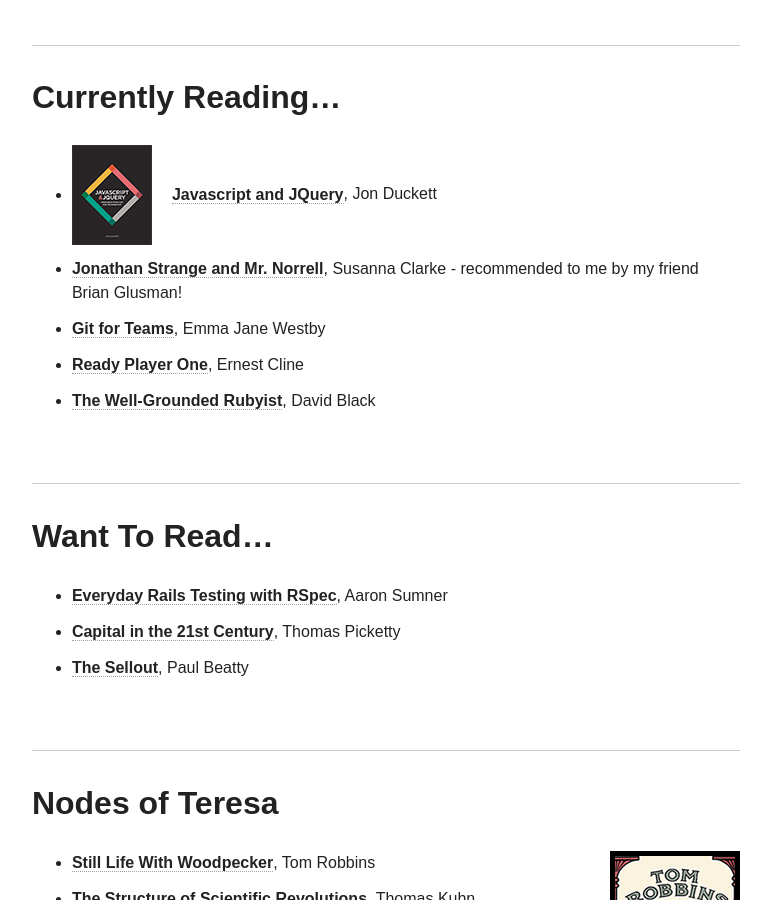
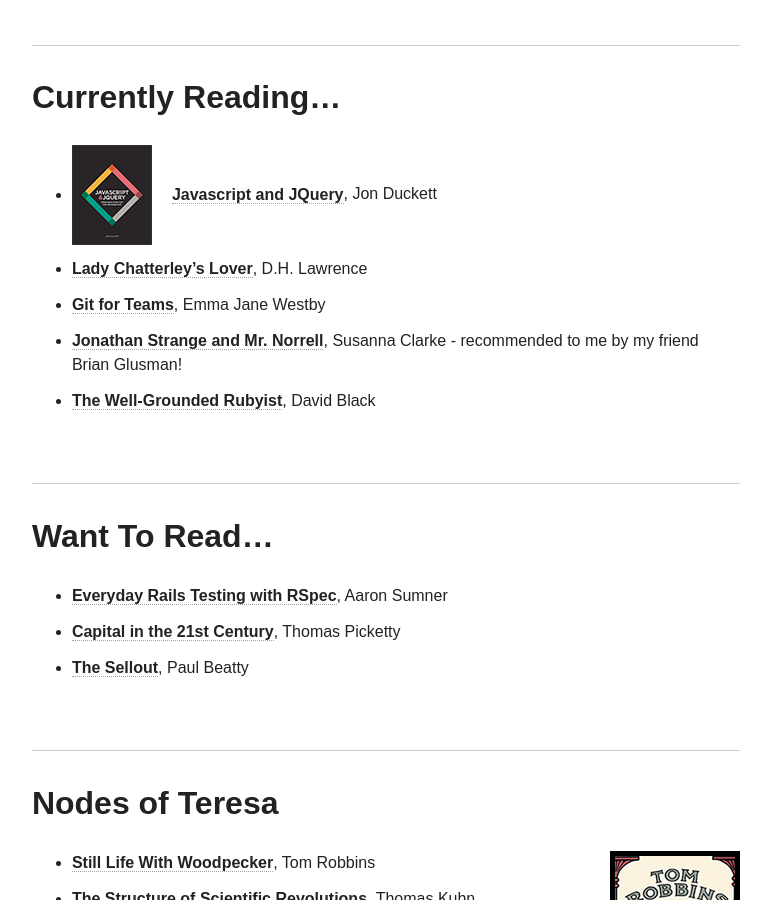
Before and after one commit to teresafinn/teresafinn.github.io, a Jekyll site: the page built from books/index.md, in a window 1280 px wide and 900 px high, scrolled down 1608 px. Shown: the whole window, without its empty margins (254-1025 px from the left). Built offline with Jekyll 4.4.1, drawn with Linux system fonts in a browser that asks for light colours; nearby versions of some CDN libraries.

Commit message:
Add book

```diff
--- a/books/index.md
+++ b/books/index.md
@@ -23,9 +23,9 @@
 
 ## Currently Reading...
 * <img style="padding-right: 20px" src="/images/javascript-and-jquery-book-cover.png">[**Javascript and JQuery**](http://javascriptbook.com/), Jon Duckett
+* [**Lady Chatterley's Lover**](http://www.amazon.com/Lady-Chatterleys-Lover-Unexpurgated-Edition-ebook/dp/B003VPX1XY), D.H. Lawrence
+* [**Git for Teams**](http://gitforteams.com/), Emma Jane Westby
 * [**Jonathan Strange and Mr. Norrell**](http://en.wikipedia.org/wiki/Jonathan_Strange_%26_Mr_Norrell), Susanna Clarke - recommended to me by my friend Brian Glusman!
-* [**Git for Teams**](http://gitforteams.com/), Emma Jane Westby
-* [**Ready Player One**](http://www.amazon.com/Ready-Player-One-A-Novel/dp/0307887448), Ernest Cline
 * [**The Well-Grounded Rubyist**](http://www.manning.com/black2/), David Black
 
 <br/>
@@ -33,6 +33,8 @@
 <!-- Two Books from Tattered Cover -->
 
 <!-- Charles Taylor -->
+
+<!-- * [**Ready Player One**](http://www.amazon.com/Ready-Player-One-A-Novel/dp/0307887448), Ernest Cline -->
 
 ---
 
```
